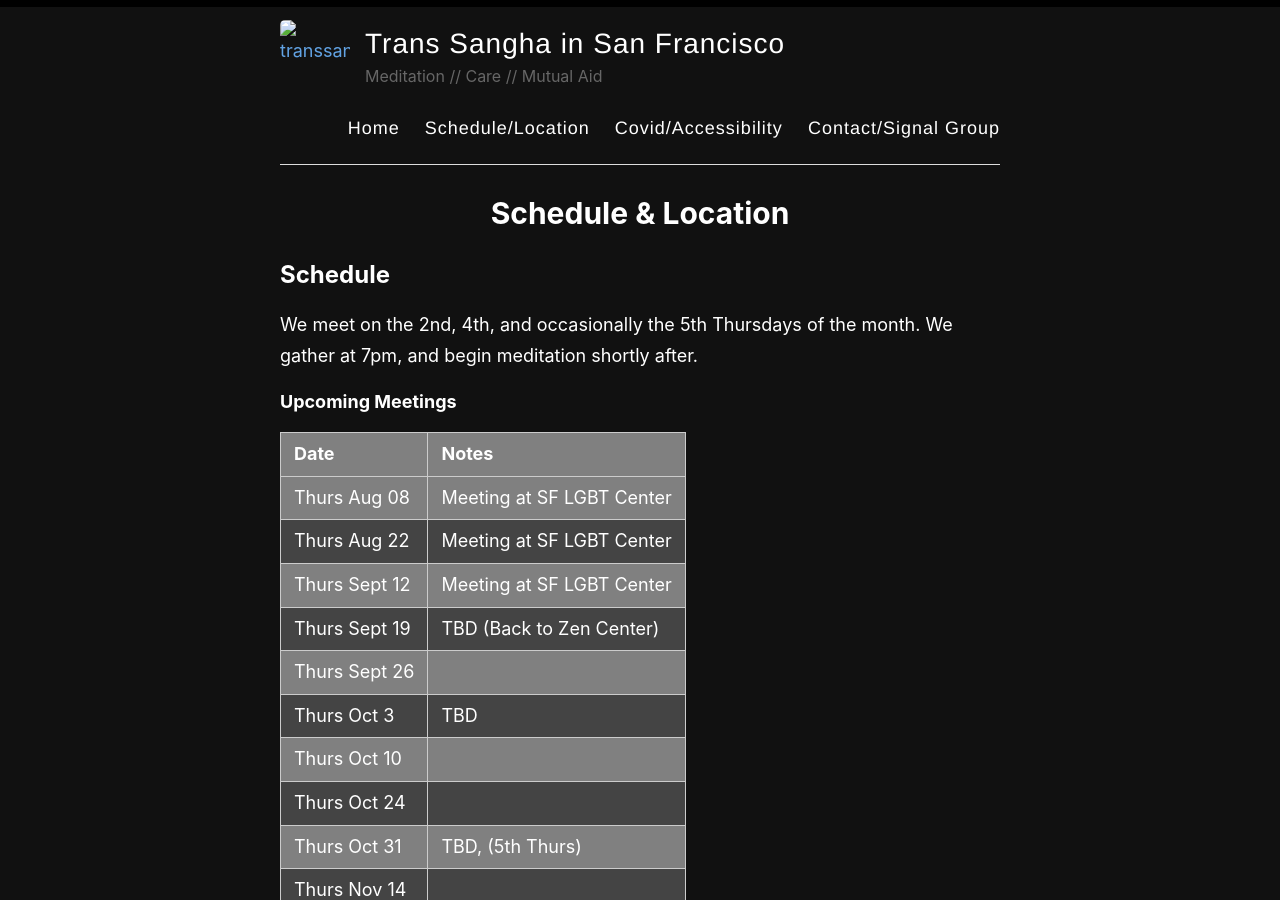
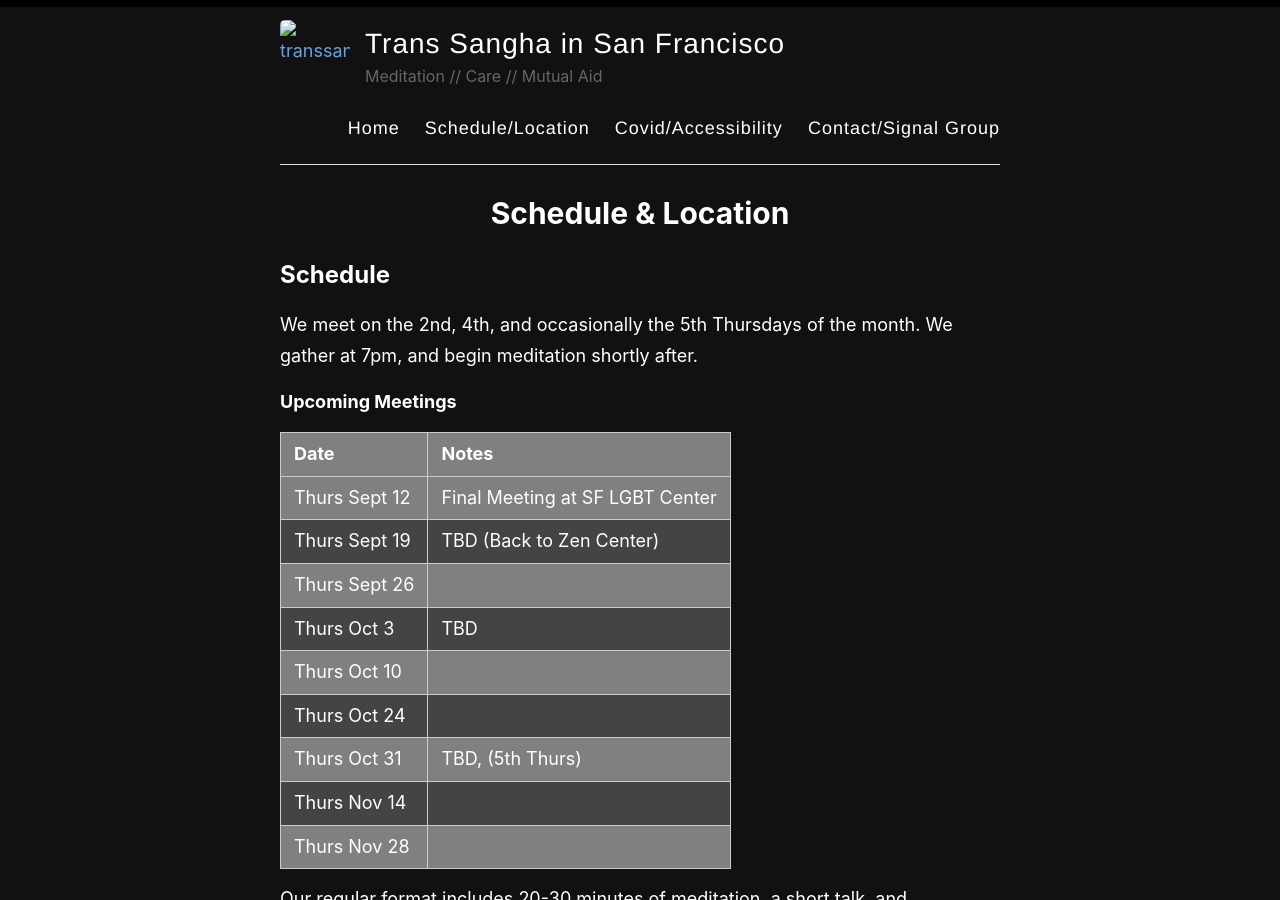
Before and after one commit to rykener/transsangha, a Jekyll site: the page built from _pages/schedule.md, in a window 1280 px wide and 900 px high. Built offline with Jekyll 4.4.1, drawn with Linux system fonts in a browser that asks for light colours.

Commit message:
update sched

```diff
--- a/_pages/schedule.md
+++ b/_pages/schedule.md
@@ -12,9 +12,7 @@ We meet on the 2nd, 4th, and occasionally the 5th Thursdays of the month. We gat
 
 | Date           | Notes
 |----------------|--------
-| Thurs Aug 08   | Meeting at SF LGBT Center
-| Thurs Aug 22   | Meeting at SF LGBT Center
-| Thurs Sept 12  | Meeting at SF LGBT Center
+| Thurs Sept 12  | Final Meeting at SF LGBT Center
 | Thurs Sept 19	 | TBD (Back to Zen Center)
 | Thurs Sept 26  |
 | Thurs Oct 3    | TBD
```
